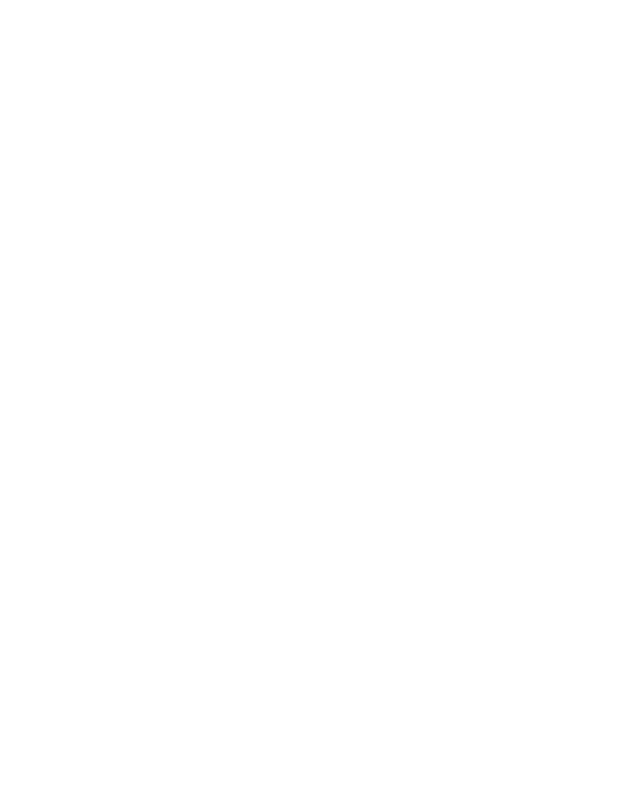
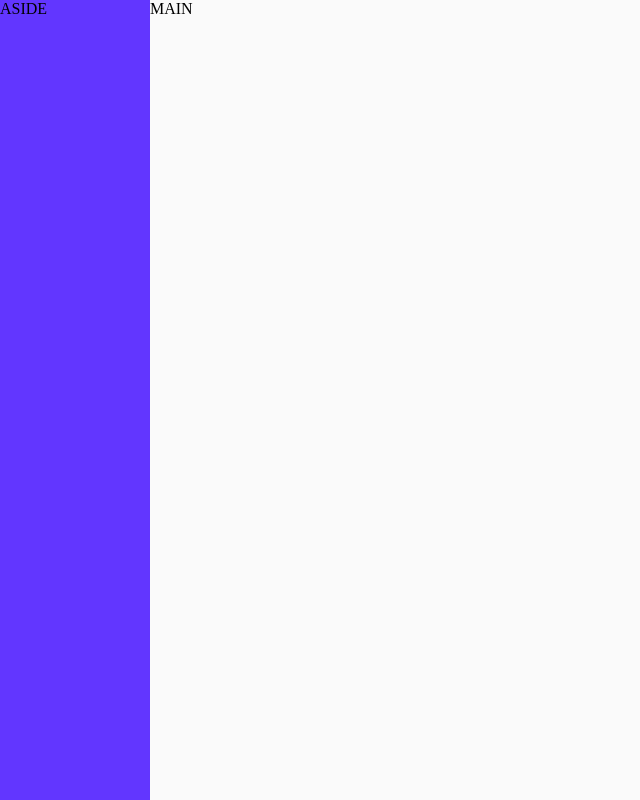
Before and after one commit to JurguteJak/50-grupe-cloud-storage, a website: page index.html in a window 1280 px wide. Shown: the whole page, without its empty margins (0-640 px from the left). Drawn offline with Linux system fonts and the light colour scheme.

Commit message:
Basic layout #2

```diff
--- /dev/null
+++ b/css/main.css
@@ -0,0 +1,19 @@
+* {
+    box-sizing: border-box;
+}
+
+body {
+    display: grid;
+    grid-template-columns: 150px 1fr;
+    margin: 0;
+    min-height: 100vh;
+}
+
+aside {
+    background-color: #6236FF;
+}
+
+main {
+    background-color: #FAFAFA;
+
+}
--- a/index.html
+++ b/index.html
@@ -4,10 +4,18 @@
 <head>
     <meta charset="UTF-8">
     <meta name="viewport" content="width=device-width, initial-scale=1.0">
+    <link rel="stylesheet" href="./css/main.css">
     <title>Document</title>
 </head>
 
 <body>
+    <aside>
+        ASIDE
+    </aside>
+
+    <main>
+        MAIN
+    </main>
 
 </body>
 
```
Also changed, not shown: design.png (added).
